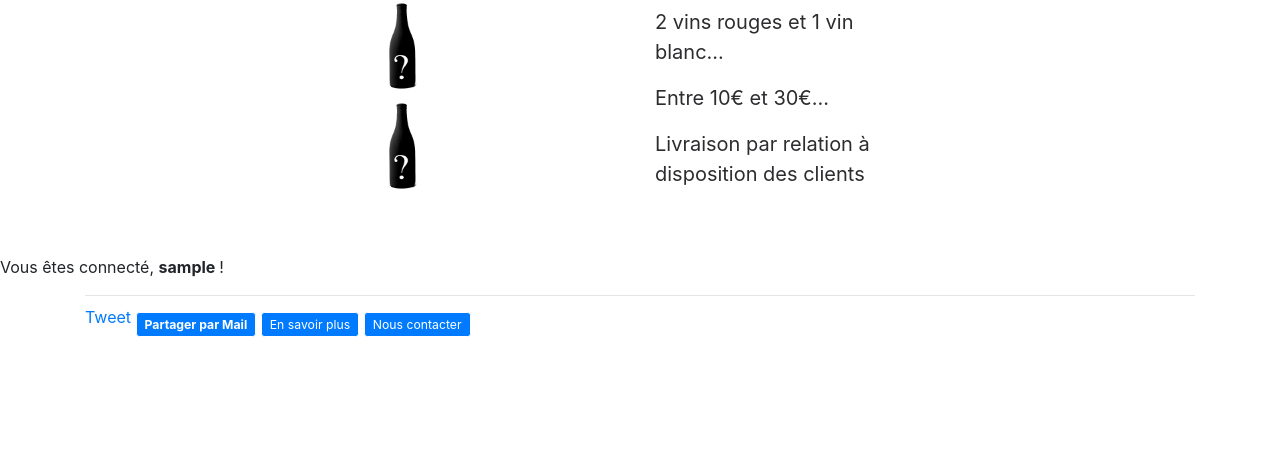
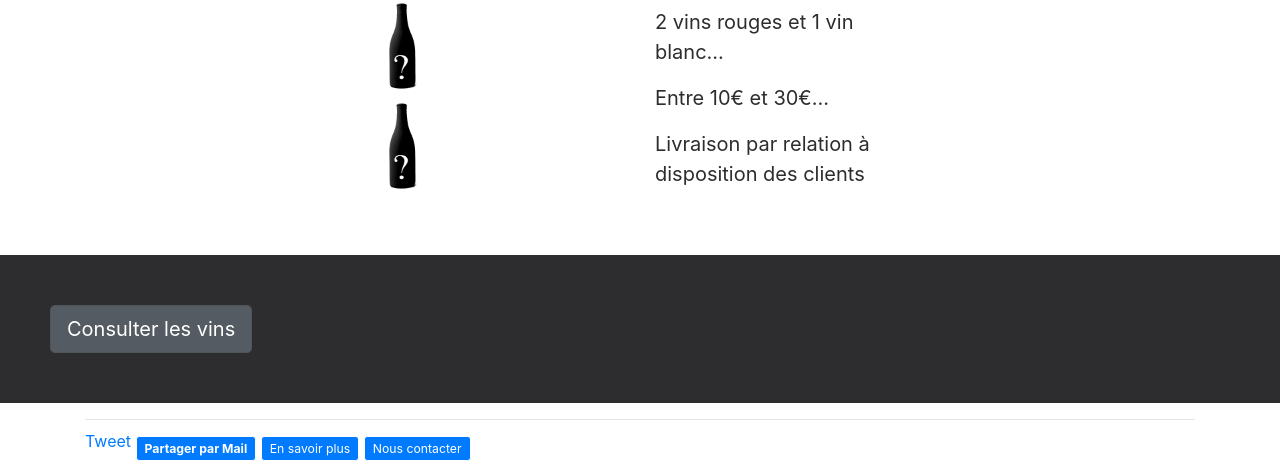
Before and after one commit to baltrian/vmeilleur, a Django app: template src/appli/templates/connexion.html in a window 1280 px wide. Shown: the part 463-924 px from the top of the page. Before the commit the page ends 800 px from the top, so only its background shows below. Run offline with Django 3.2, Linux system fonts and the light colour scheme; a user stored in the database is signed in; tables that the repository leaves empty hold one stand-in row (values such as "Sample post"); the template is opened without the code that fills it: most values are stand-ins (such as "Sample title", 1, 10 or a date in 2020); some libraries are stand-ins or nearby versions.

Commit message:
Connexion 7
Accès à la page consulter les vins lorsque l'utilisateur est loggué.

```diff
--- a/src/appli/templates/connexion.html
+++ b/src/appli/templates/connexion.html
@@ -35,6 +35,9 @@
 		input[type=submit] {
 			margin: 8px;
 		}
+		button{
+
+		}
 	</style>
 
 {% endblock %}
@@ -69,7 +72,9 @@
 
 	   <!-- Container (Contact Section) -->
 	{% if user.is_authenticated %}
-    	<div>Vous êtes connecté, <strong> {{ user.username }} </strong> ! </div>
+		<div class="container-fluid container1 text-xs-center">
+    		<a href="/consulter"  class="btn btn-secondary btn-lg active" role="button" aria-pressed="true">Consulter les vins</a>
+    	</div>
     {% else %}
 		<div id="login" class="container-fluid container1 text-xs-center">
 	    	<p><em>Réservé aux membres.</em></p>
```
